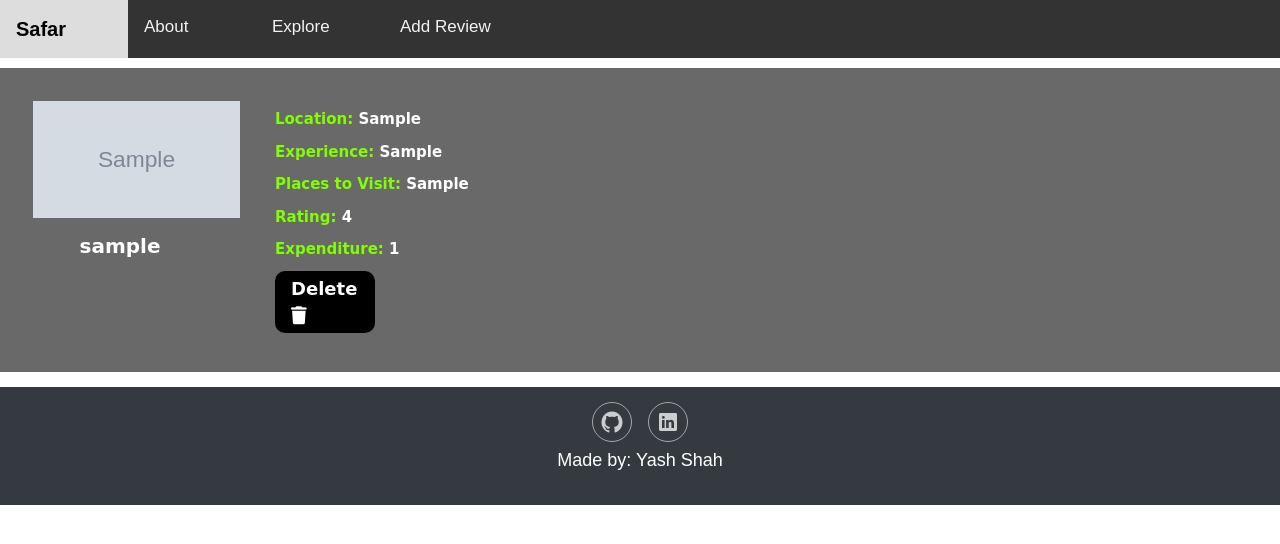
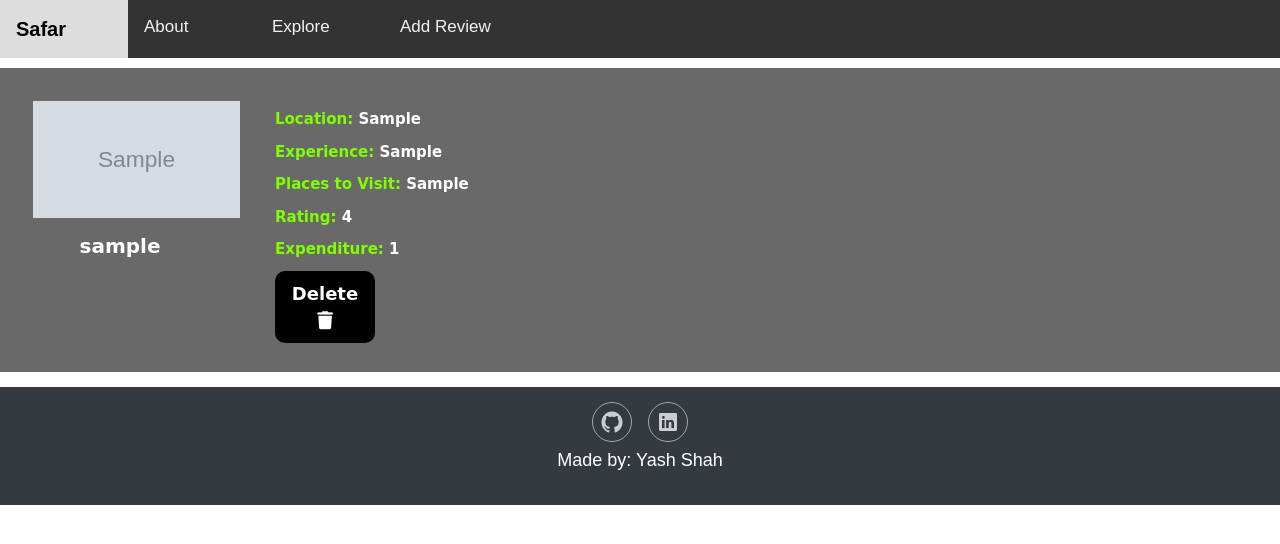
Before and after one commit to coder2402/Travelling-blogs, a Node server app: page /explore in a window 1280 px wide. Shown: the top 544 px of the page. Run offline with Node 20, Linux system fonts and the light colour scheme; tables that the repository leaves empty hold one stand-in row (values such as "Sample post"); grey boxes marked "Sample" are stand-in pictures; some libraries are stand-ins or nearby versions.

Commit message:
🎨 Palette: Fix Fitts's Law violation on pseudo-buttons
Co-authored-by: coder2402 <76220716+coder2402@users.noreply.github.com>

```diff
--- a/static/css/explore.css
+++ b/static/css/explore.css
@@ -62,12 +62,15 @@ span {
     width: 100px;
     margin-top: 8px;
     background-color: black;
-}
-
-.delete-btn a {
-    color: white;
     font-family: cursive;
     font-weight: 700;
     display: block;
-    padding-left: 12px;
+    padding: 5px 12px;
+    box-sizing: border-box;
+    text-align: center;
 }
+
+.delete-btn:focus-visible {
+    outline: 2px solid white;
+    outline-offset: 2px;
+}
--- a/views/explore.ejs
+++ b/views/explore.ejs
@@ -15,9 +15,7 @@
                 <div class="review" style="justify-content: center; align-items: center; flex-direction: column;">
                     <p class="user">No travel experiences yet!</p>
                     <p class="data" style="margin-top: 10px; color: white;">Be the first to share your journey.</p>
-                    <div class="delete-btn" style="width: auto; padding: 0; text-align: center;">
-                        <a href="/new-review" style="display: block; padding: 5px 20px;" aria-label="Add a new review">Add Review</a>
-                    </div>
+                    <a class="delete-btn" style="width: auto; padding: 5px 20px;" href="/new-review" aria-label="Add a new review">Add Review</a>
                 </div>
             <% } else { %>
             <% for(let i of reviews){ %>
@@ -44,7 +42,7 @@
                         <p class="data"><span>Expenditure:</span>
                             <%=i.expenditure%>
                         </p>
-                        <div class="delete-btn"> <a href="/delete-review/?id=<%= i._id %>" onclick="return confirm('Are you sure you want to delete this review?');" aria-label="Delete review for <%=i.location%> by <%=i.username%>">Delete <i class="fas fa-trash" aria-hidden="true"></i></a></div>
+                        <a class="delete-btn" href="/delete-review/?id=<%= i._id %>" onclick="return confirm('Are you sure you want to delete this review?');" aria-label="Delete review for <%=i.location%> by <%=i.username%>">Delete <i class="fas fa-trash" aria-hidden="true"></i></a>
                     </div>
                 </div>
                 <% } %>
```
